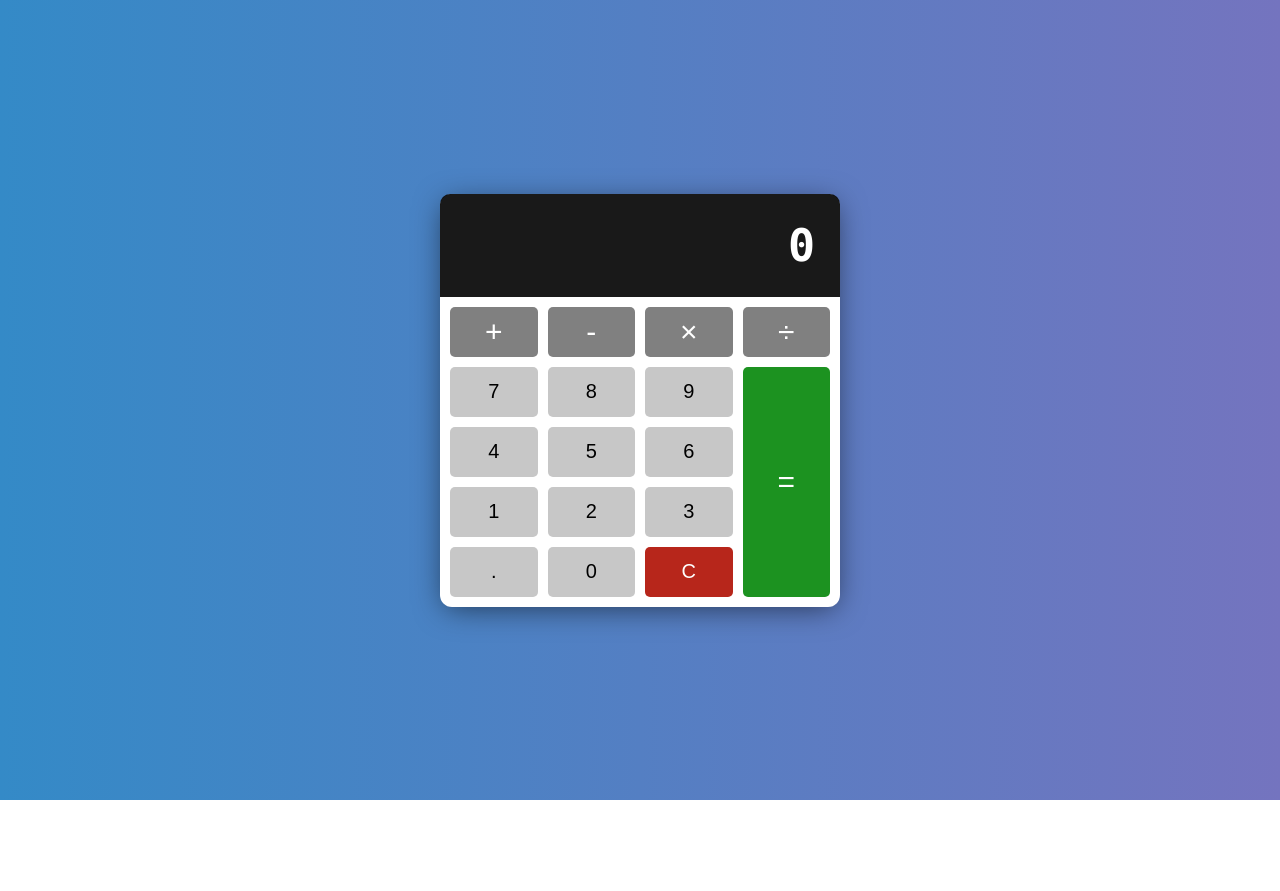
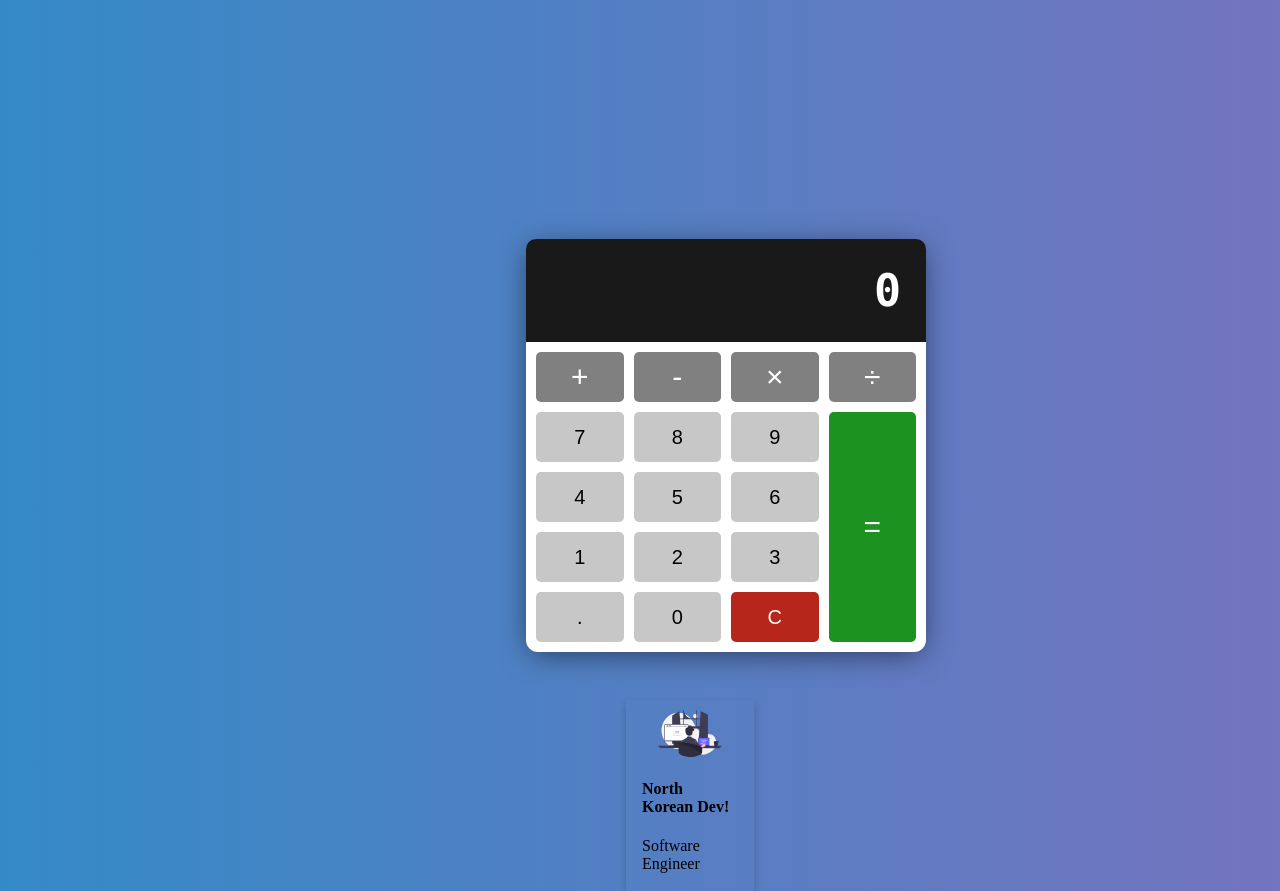
Before and after one commit to paudel54/JS-Projects, a plain HTML site: page 3_calculator/index.html in a window 1280 px wide. Before the commit the page ends 800 px from the top, so only its background shows below. Drawn offline with Linux system fonts and the light colour scheme.

Commit message:
Project Calculator Accomplished

```diff
--- a/3_calculator/index.html
+++ b/3_calculator/index.html
@@ -38,7 +38,15 @@
             <button class="equal-sign operator" value="=">=</button>
         </div>
     </div>
+    <!-- text highlight -->
 
+    <div class="card">
+        <img src="profile.svg" alt="Mr. Kim" style="width:50% ">
+        <div class="container">
+            <h4><b>North Korean Dev!</b></h4>
+            <p>Software Engineer</p>
+        </div>
+    </div>
     <!-- Script -->
     <script src="script.js"></script>
 </body>
--- a/3_calculator/script.js
+++ b/3_calculator/script.js
@@ -41,23 +41,47 @@ function addDecimal() {
         calculatorDisplay.textContent = `${calculatorDisplay.textContent}.`
     }
 }
+// Calculate First and Second values depending on operator.
+
+const calculate = {
+    '/': (firstNumber, secondNumber) => firstNumber / secondNumber,
+    '*': (firstNumber, secondNumber) => firstNumber * secondNumber,
+    '+': (firstNumber, secondNumber) => firstNumber + secondNumber,
+    '-': (firstNumber, secondNumber) => firstNumber - secondNumber,
+    '=': (firstNumber, secondNumber) => firstNumber = secondNumber,
+
+};
+
 
 function useOperator(operator) {
     // converted text string to number and storing it , when operator are clicked comes here as operator arg
     const currentValue = Number(calculatorDisplay.textContent);
+    // Prevent multipe operators
+    if (operatorValue && awaitingNextValue) {
+        // update current operator fn
+        operatorValue = operator;
+        return;
+    }
     // Assign first value if no value
     // when opeator is clicked after taking Number Input then
     if (!firstValue) {
         firstValue = currentValue;
     } else {
-        console.log('currentValue', currentValue);
+        console.log(firstValue, operatorValue, currentValue);
+        //PASSING DATA TO OBJECT, INTERESTING .
+        const calculation = calculate[operatorValue](firstValue, currentValue);
+        calculatorDisplay.textContent = calculation;
+        console.log('Calculation', calculation);
+        //
+        firstValue = calculation;
     }
+
     // Ready for next value, store operator
     awaitingNextValue = true;
 
     operatorValue = operator;
-    console.log('firstValue', firstValue);
-    console.log('operator', operatorValue);
+    // console.log('firstValue', firstValue);
+    // console.log('operator', operatorValue);
 }
 
 // event listeners
--- a/3_calculator/style.css
+++ b/3_calculator/style.css
@@ -107,6 +107,35 @@ button:active {
   background: #1c9220;
 }
 
+/* image */
+.card img {
+  margin-top: 10px;
+}
+/* Card */
+
+.card {
+  /* Add shadows to create the "card" effect */
+  box-shadow: 0 4px 8px 0 rgba(0, 0, 0, 0.2);
+  transition: 0.3s;
+  margin-left: -300px;
+  margin-top: 700px;
+  width: 10%;
+  display: flex;
+  flex-direction: column;
+  justify-content: center;
+  align-items: center;
+}
+
+/* On mouse-over, add a deeper shadow */
+.card:hover {
+  box-shadow: 0 8px 16px 0 rgba(0, 0, 0, 0.2);
+}
+
+/* Add some padding inside the card container */
+.container {
+  padding: 2px 16px;
+}
+
 /* Media query they need to override all */
 /* large smartphone */
 
```
Also changed, not shown: 3_calculator/profile.svg (added).
